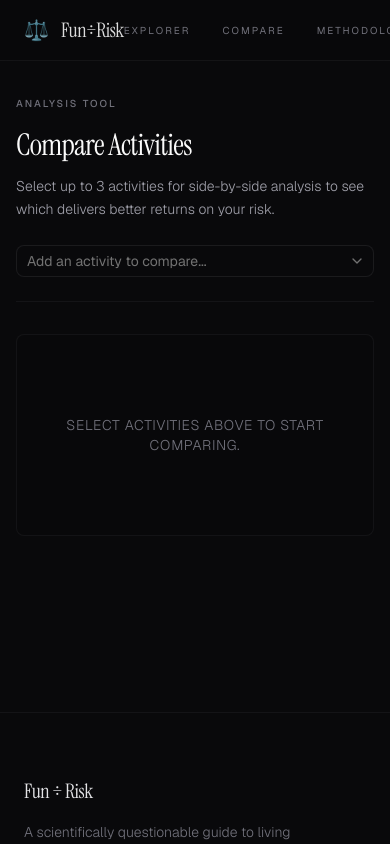
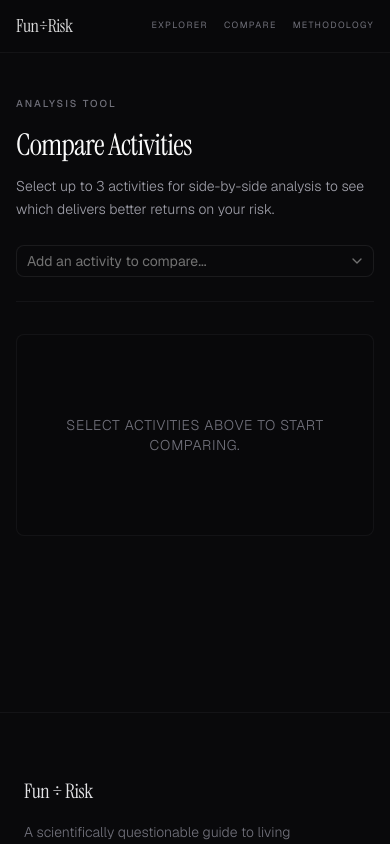
Before and after one commit to JeyoungJung/risk-to-fun, a Next.js app: page /compare in a window 390 px wide. Shown: the top 844 px of the page. Built offline with nearby package versions, Linux system fonts and the light colour scheme.

Commit message:
Fix mobile header: hide emoji, tighten spacing

```diff
--- a/src/components/StickyHeader.tsx
+++ b/src/components/StickyHeader.tsx
@@ -29,12 +29,12 @@ export function StickyHeader() {
           : "-translate-y-full opacity-0"
       }`}
     >
-      <nav className="mx-auto flex max-w-6xl items-center justify-between px-6 py-4">
-        <Link href="/" className="flex items-center gap-3 opacity-90 hover:opacity-100 transition-opacity">
-          <span className="text-xl">⚖️</span>
-          <span className="font-heading text-xl tracking-tight text-zinc-100">Fun÷Risk</span>
+      <nav className="mx-auto flex max-w-6xl items-center justify-between px-4 py-3 sm:px-6 sm:py-4">
+        <Link href="/" className="flex items-center gap-2 sm:gap-3 opacity-90 hover:opacity-100 transition-opacity shrink-0">
+          <span className="text-xl hidden sm:inline">⚖️</span>
+          <span className="font-heading text-lg sm:text-xl tracking-tight text-zinc-100">Fun÷Risk</span>
         </Link>
-        <div className="flex items-center gap-8 text-[10px] uppercase tracking-[0.2em] text-zinc-500">
+        <div className="flex items-center gap-4 sm:gap-8 text-[9px] sm:text-[10px] uppercase tracking-[0.15em] sm:tracking-[0.2em] text-zinc-500">
           <HashLink href="/#explorer" className="hover:text-zinc-200 transition-colors">
             Explorer
           </HashLink>
```
